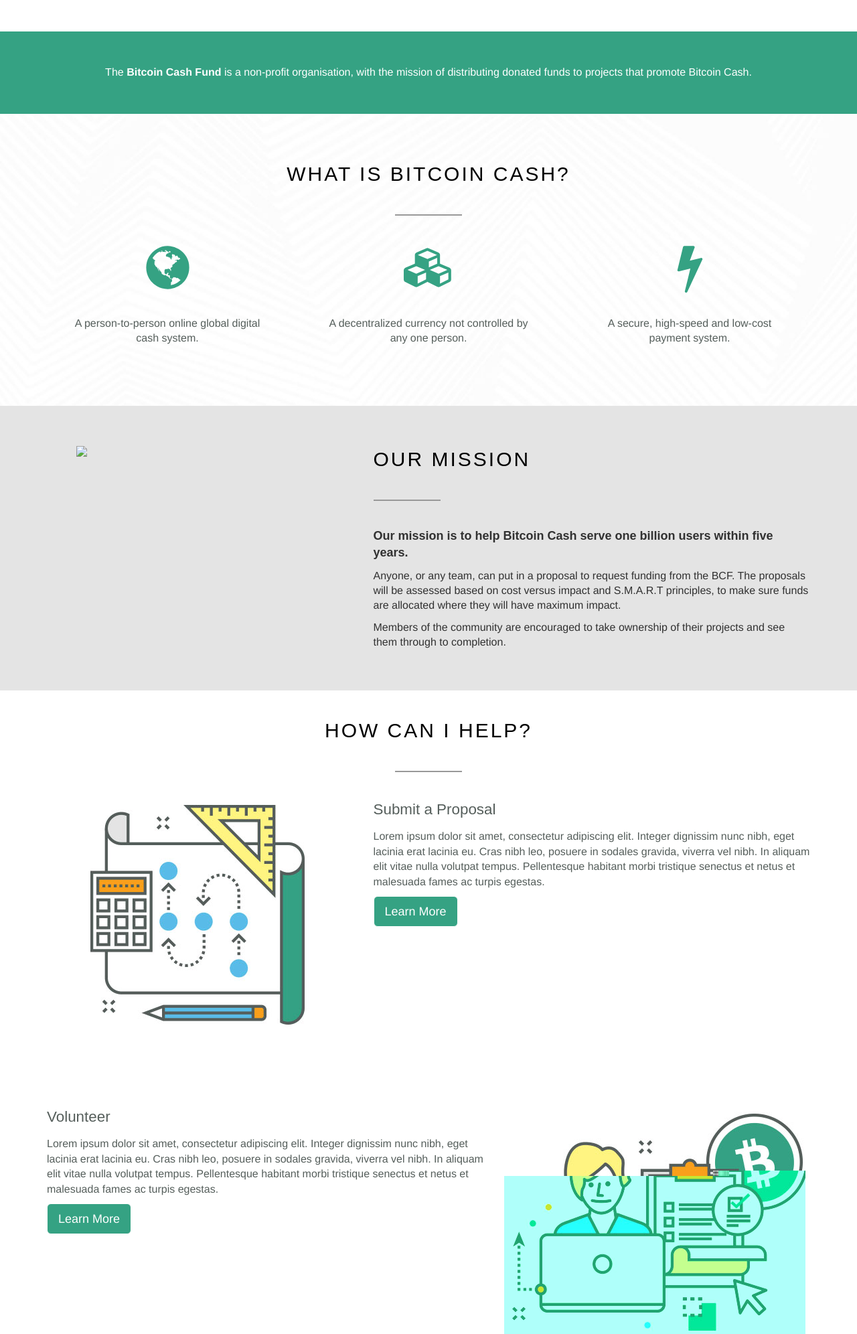
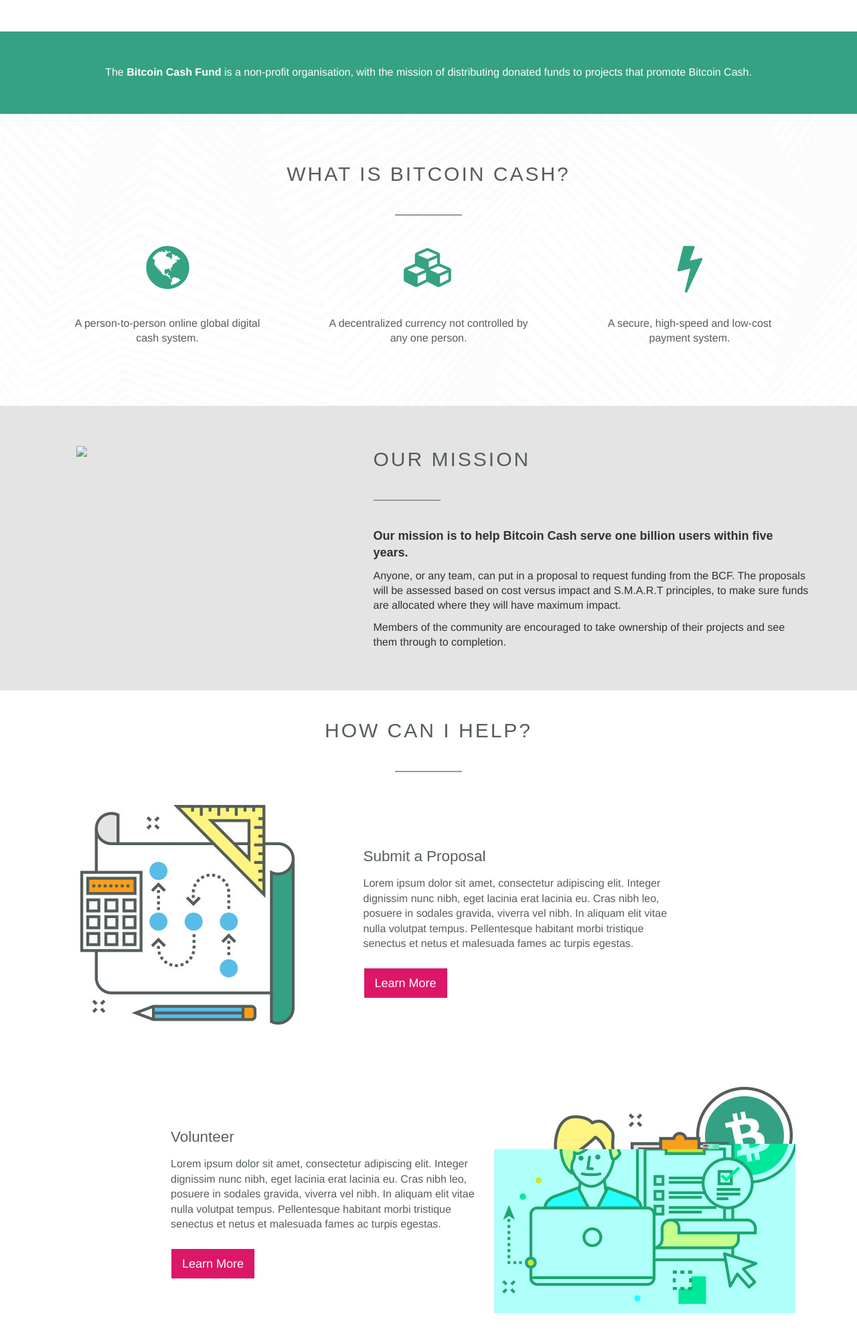
Before and after one commit to The-Bitcoin-Cash-Fund/thebitcoincash.fund, a PHP site: page / in a window 1280 px wide. Shown: the part 850-2842 px from the top of the page at 67% size. Run offline with PHP 8.4, Linux system fonts and the light colour scheme; data that the repository does not hold is empty; some web fonts are replaced.

Commit message:
Minor updates - tightening up

```diff
--- a/html/about/index.php
+++ b/html/about/index.php
@@ -18,7 +18,7 @@
     <div class="page-wrap">
       <div class="aboutHero">
         <div class="container">
-          <img src="<?= $config['img_dir']; ?>no-img.gif" class="img-responsive aboutHero-img">
+          <img src="<?= $config['img_dir']; ?>hero_about.jpg" class="img-responsive aboutHero-img">
           <h1 class="aboutHero-heading">We are passionate and commited to the long-term success of Bitcoin Cash</h1>
           <p class="aboutHero-lead">Lorem ipsum dolor sit amet, consectetur adipiscing elit. Integer dignissim nunc nibh.</p>
         </div>
--- a/html/assets/css/about.css
+++ b/html/assets/css/about.css
@@ -2,13 +2,12 @@
 --------------------------------------------*/
 .aboutHero {
   text-align: center;
-  padding-top: 50px;
-  padding-bottom: 50px;
+  padding-top: 35px;
+  padding-bottom: 35px;
 }
 .aboutHero-img {
-  width: 720px;
   margin: auto;
-  margin-bottom: 45px;
+  margin-bottom: 25px;
 }
 .aboutHero-lead {
   font-family: 'Montserrat', sans-serif;
--- a/html/assets/css/forms.css
+++ b/html/assets/css/forms.css
@@ -15,7 +15,7 @@
   border-radius: 0 !important;
 }
 .form-control, .btn {
-  /*border-radius: 0 !important;*/
+  border-radius: 0 !important;
 }
 .form-control:focus {
   border-color: #35a283;
--- a/html/assets/css/home.css
+++ b/html/assets/css/home.css
@@ -164,7 +164,7 @@
 .homeHelp {
 }
 .homeHelp-section {
-  margin-bottom: 110px;
+  margin-bottom: 90px;
 }
 .homeHelp-sectionHeading {
   text-align: left;
@@ -176,13 +176,77 @@
 }
 .homeHelp-sectionText {
   text-align: left;
+  margin-bottom: 25px;
 }
 .homeHelp-sectionBtn {
-  background-color: #35a283;
+  background-color: #dc1767;
   border-color: #fff;
   color: #fff;
 }
 .homeHelp-sectionBtn:hover {
-  background-color: #dc1767;
+  background-color: #35a283;
   color: #fff;
 }
+.homeHelp-proposalCol,
+.homeHelp-volunteerCol,
+.homeHelp-donateCol {
+  padding-top: 20px;
+}
+
+@media (min-width: 550px) {
+  .homeHelp-imageCol {
+    padding-left: 20%;
+    padding-right: 20%;
+  }
+  .homeHelp-proposalCol,
+  .homeHelp-volunteerCol,
+  .homeHelp-donateCol {
+    padding-left: 15%;
+    padding-right: 15%;
+  }
+}
+
+@media (min-width: 992px) {
+  .homeHelp-section {
+    margin-bottom: 90px;
+  }
+  .homeHelp-proposalCol,
+  .homeHelp-volunteerCol,
+  .homeHelp-donateCol {
+    padding-top: 20px;
+  }
+  .homeHelp-proposalCol,
+  .homeHelp-donateCol {
+    padding-left: 0;
+    padding-right: 200px;
+  }
+  .homeHelp-volunteerCol {
+    padding-right: 20px;
+    padding-left: 200px;
+  }
+  .homeHelp-imageCol {
+    padding-left: 0;
+    padding-right: 0;
+  }
+}
+
+
+
+@media (min-width: 1200px) {
+  .homeHelp-section {
+    margin-bottom: 70px;
+  }
+  .homeHelp-proposalCol,
+  .homeHelp-volunteerCol,
+  .homeHelp-donateCol {
+    padding-top: 70px;
+  }
+  .homeHelp-proposalCol,
+  .homeHelp-donateCol {
+    padding-right: 200px;
+  }
+  .homeHelp-volunteerCol {
+    padding-right: 10px;
+    padding-left: 200px;
+  }
+}
--- a/html/assets/css/proposal.css
+++ b/html/assets/css/proposal.css
@@ -7,7 +7,7 @@
 }
 .proposalHero-img {
   margin: auto;
-  margin-bottom: 45px;
+  margin-bottom: 25px;
 }
 .proposalHero-lead {
   font-family: 'Montserrat', sans-serif;
@@ -36,23 +36,14 @@
 }
 
 
-/* Mission
+/* Intro
 --------------------------------------------*/
 .proposalIntro {
-  background-color: #35a283;
-  color: #313131;
+  background-color: #e4e4e4;
+  color: #555e5b;
   padding-top: 30px;
   padding-bottom: 40px;
   text-align: center;
-}
-.proposalIntro h2 {
-  color: #fff;
-}
-.proposalIntro-border {
-  background-color: #76d0b6;
-}
-.proposalIntro p {
-  color: #fff;
 }
 .proposalIntro-img {
   margin: auto;
@@ -61,7 +52,6 @@
   font-family: 'Montserrat', sans-serif;
   font-weight: 800;
   font-size: 18px;
-  color: #fff;
 }
 @media (min-width: 450px) {
   .proposalIntro {
--- a/html/assets/css/text.css
+++ b/html/assets/css/text.css
@@ -42,7 +42,7 @@
   text-align: center;
   font-size: 30px;
   letter-spacing: 3px;
-  color: #000;
+  color: #555e5b;
   line-height: 40px;
   margin: 0 15px 30px 15px;
   padding-top: 20px;
--- a/html/assets/css/volunteer.css
+++ b/html/assets/css/volunteer.css
@@ -7,7 +7,7 @@
 }
 .volunteerHero-img {
   margin: auto;
-  margin-bottom: 45px;
+  margin-bottom: 25px;
 }
 .volunteerHero-lead {
   font-family: 'Montserrat', sans-serif;
--- a/html/index.php
+++ b/html/index.php
@@ -98,33 +98,33 @@
           <h2>How Can I Help?</h2>
           <span class="border"></span>
           <div class="row homeHelp-section">
-            <div class="col-md-5">
+            <div class="col-md-5 homeHelp-imageCol">
               <img src="<?= $config['img_dir']; ?>proposal_temp.jpg" class="img-responsive homeHelp-sectionImg">
             </div>
-            <div class="col-md-7">
+            <div class="col-md-7 homeHelp-proposalCol">
               <h3 class="homeHelp-sectionHeading">Submit a Proposal</h3>
               <p class="homeHelp-sectionText">Lorem ipsum dolor sit amet, consectetur adipiscing elit. Integer dignissim nunc nibh, eget lacinia erat lacinia eu. Cras nibh leo, posuere in sodales gravida, viverra vel nibh. In aliquam elit vitae nulla volutpat tempus. Pellentesque habitant morbi tristique senectus et netus et malesuada fames ac turpis egestas.</p>
-              <a href="#" class="btn btn-lg homeHelp-sectionBtn">Learn More</a>
+              <a href="<?= $config['base_url']; ?>proposal/" class="btn btn-lg homeHelp-sectionBtn">Learn More</a>
             </div>
           </div>
           <div class="row homeHelp-section">
-            <div class="col-md-5 col-md-push-7">
+            <div class="col-md-5 col-md-push-7 homeHelp-imageCol">
               <img src="<?= $config['img_dir']; ?>volunteer_temp.jpg" class="img-responsive homeHelp-sectionImg">
             </div>
-            <div class="col-md-7 col-md-pull-5">
+            <div class="col-md-7 col-md-pull-5 homeHelp-volunteerCol">
               <h3 class="homeHelp-sectionHeading">Volunteer</h3>
               <p class="homeHelp-sectionText">Lorem ipsum dolor sit amet, consectetur adipiscing elit. Integer dignissim nunc nibh, eget lacinia erat lacinia eu. Cras nibh leo, posuere in sodales gravida, viverra vel nibh. In aliquam elit vitae nulla volutpat tempus. Pellentesque habitant morbi tristique senectus et netus et malesuada fames ac turpis egestas.</p>
-              <a href="#" class="btn btn-lg homeHelp-sectionBtn">Learn More</a>
+              <a href="<?= $config['base_url']; ?>volunteer/" class="btn btn-lg homeHelp-sectionBtn">Learn More</a>
             </div>
           </div>
           <div class="row homeHelp-section">
-            <div class="col-md-5">
+            <div class="col-md-5 homeHelp-imageCol">
               <img src="<?= $config['img_dir']; ?>donate_temp.jpg" class="img-responsive homeHelp-sectionImg">
             </div>
-            <div class="col-md-7">
+            <div class="col-md-7 homeHelp-donateCol">
               <h3 class="homeHelp-sectionHeading">Donate</h3>
               <p class="homeHelp-sectionText">Lorem ipsum dolor sit amet, consectetur adipiscing elit. Integer dignissim nunc nibh, eget lacinia erat lacinia eu. Cras nibh leo, posuere in sodales gravida, viverra vel nibh. In aliquam elit vitae nulla volutpat tempus. Pellentesque habitant morbi tristique senectus et netus et malesuada fames ac turpis egestas.</p>
-              <a href="#" class="btn btn-lg homeHelp-sectionBtn">Learn More</a>
+              <a href="<?= $config['base_url']; ?>donate/" class="btn btn-lg homeHelp-sectionBtn">Learn More</a>
             </div>
           </div>
         </div>
```
Also changed, not shown: html/proposal/index.php (+6 -7 lines), html/volunteer/index.php (+11 -2 lines).
